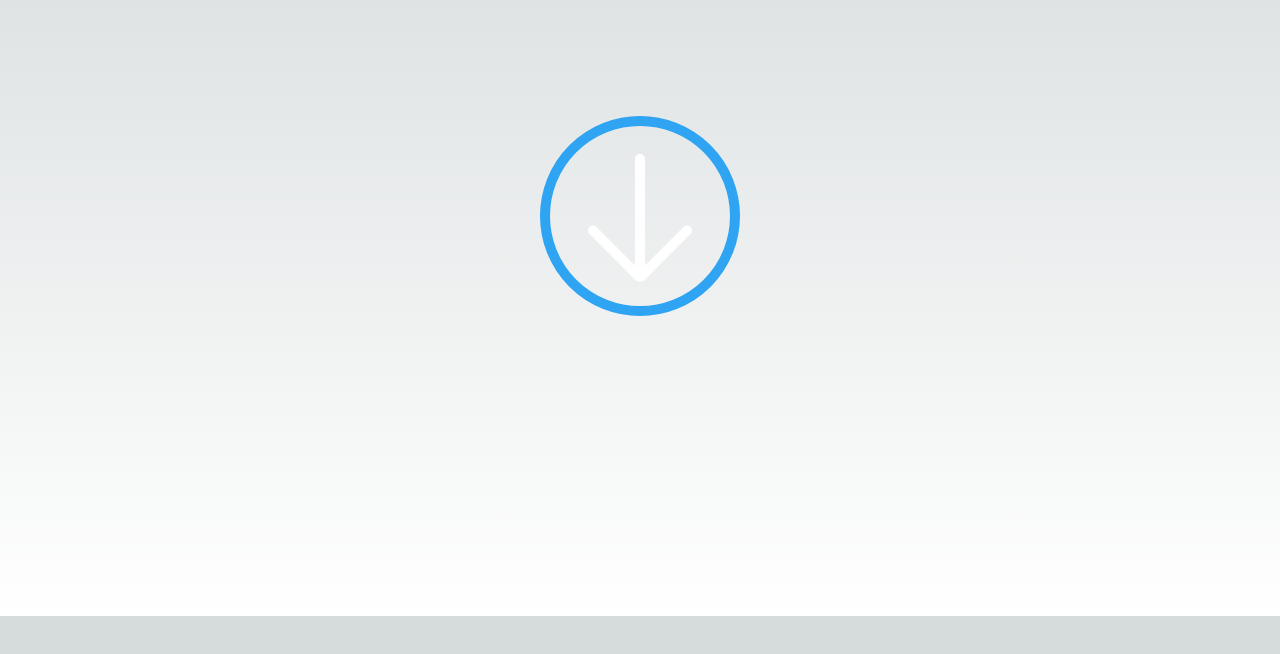
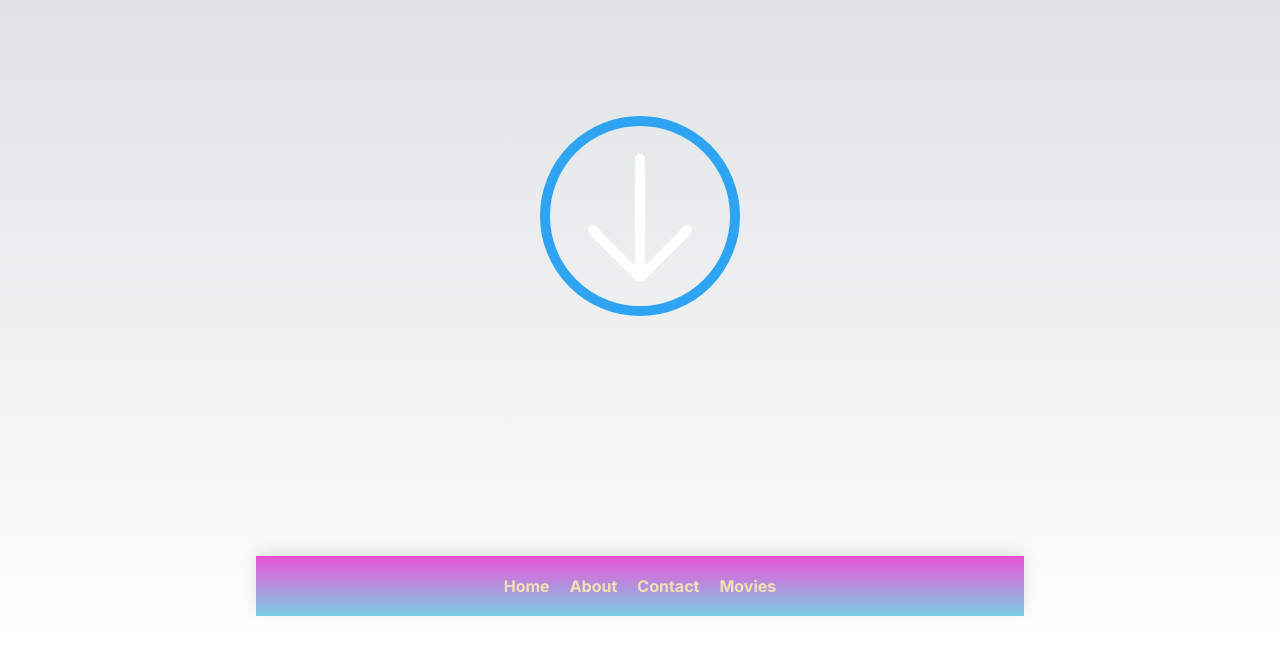
Before and after one commit to BasilReji/portfolio-nextJS, a Next.js app: page /download in a window 1280 px wide. Shown: the part 184-838 px from the top of the page. Before the commit the page ends 800 px from the top, so only its background shows below. Built offline with nearby package versions, Linux system fonts and the light colour scheme.

Commit message:
icon change

```diff
--- a/app/download/page.tsx
+++ b/app/download/page.tsx
@@ -1,5 +1,6 @@
 "use client";
 
+import Wrapper from "@/components/Wrapper";
 import "./style.scss";
 
 function Download() {
@@ -33,13 +34,18 @@ function Download() {
   };
 
   return (
+    <Wrapper>
       <div className="container-fluid">
         <div className="row">
           <div id="ms-container">
             <label htmlFor="ms-download">
               <div className="ms-content">
                 <div className="ms-content-inside">
-                <input type="checkbox" id="ms-download" onClick={handleClick} />
+                  <input
+                    type="checkbox"
+                    id="ms-download"
+                    onClick={handleClick}
+                  />
                   <div className="ms-line-down-container">
                     <div className="ms-line-down"></div>
                   </div>
@@ -50,6 +56,7 @@ function Download() {
           </div>
         </div>
       </div>
+    </Wrapper>
   );
 }
 
```
Also changed, not shown: 1 other file (tests, documents, lock files or other folders). Lines whose indentation alone changed are shown as unchanged.
